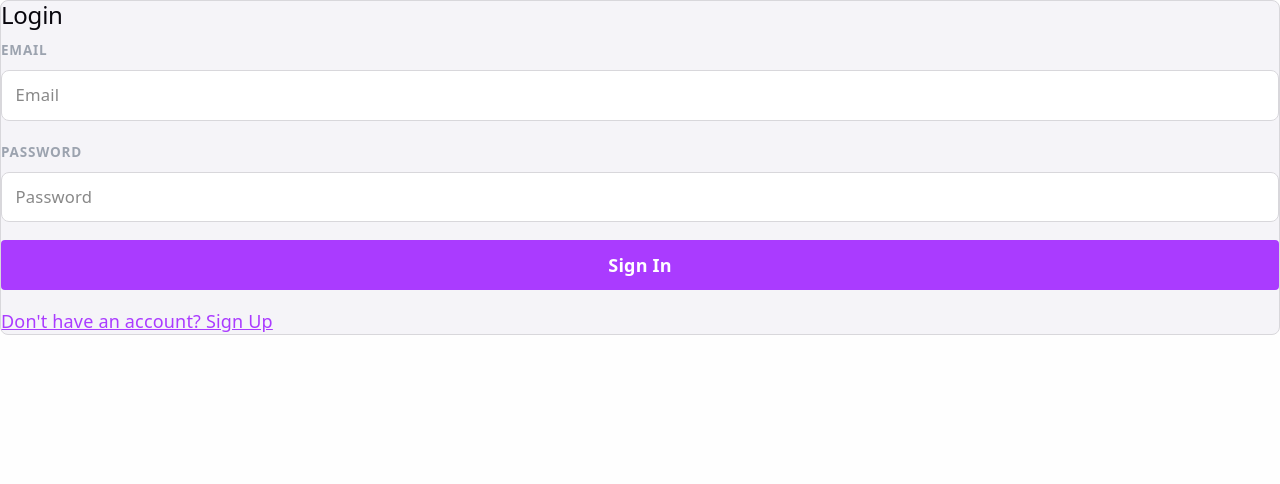
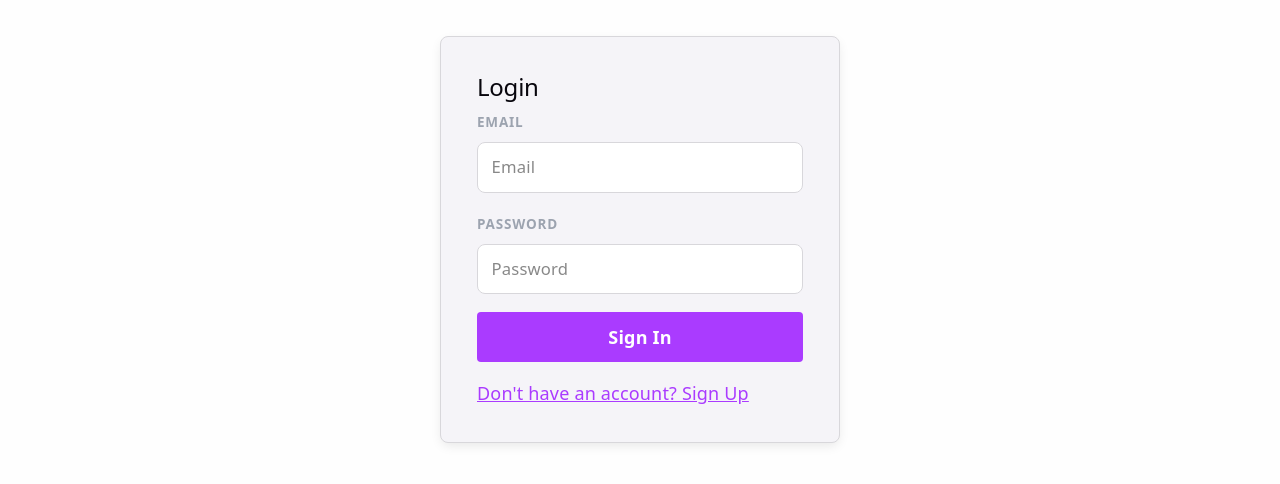
Before and after one commit to ChaoticBoredom/pwhl_pool, a React (Vite) app in the folder client/: page /login in a window 1280 px wide. Shown: the top 484 px of the page. Built offline with nearby package versions, Linux system fonts and the light colour scheme.

Commit message:
Delete old CSS classes, fix an oddity in TradeRequestsConfig

```diff
--- a/client/src/components/trade_requests/TradeRequestsConfig.jsx
+++ b/client/src/components/trade_requests/TradeRequestsConfig.jsx
@@ -55,7 +55,7 @@ export default function TradeRequestsConfig() {
       return res.json();
     },
     onSuccess: (_data, { status }) => {
-      add({ severity: "success", message: `Trade request${status === "approved" ? " approved" : " rejected"}.` });
+      add({ severity: "success", message: `Trade request ${status === "approved" ? "approved" : "rejected"}.` });
       queryClient.removeQueries({ queryKey: ["commissioner-trade-requests", poolId] });
     },
     onError: (err) => {
--- a/client/src/index.css
+++ b/client/src/index.css
@@ -39,8 +39,6 @@
   --shadow: rgba(0, 0, 0, 0.06) 0 2px 8px 0;
   --shadow-elevated: rgba(0, 0, 0, 0.1) 0 4px 12px -2px;
 
-  --input-bg: #1e1e1e;
-  --input-border: #444;
   --placeholder: #888;
 
   --warning-bg: rgba(245, 158, 11, 0.1);
@@ -212,16 +210,6 @@ code {
 
 .stack { display: flex; flex-direction: column; gap: 1rem; }
 
-.card {
-  max-width: 400px;
-  margin: 2rem auto;
-  padding: 2rem;
-  background: #121212;
-  border: 1px solid #333;
-  border-radius: var(--radius);
-  box-shadow: var(--shadow-elevated);
-}
-
 .panel {
   background: var(--card-bg);
   border: 1px solid var(--border);
@@ -240,6 +228,14 @@ code {
 .panel__header--split { justify-content: space-between; }
 .panel__header--gap { gap: 0.5rem; }
 .panel__header--gap-wrap { gap: 0.5rem; flex-wrap: wrap; }
+
+.auth-card {
+  width: 100%;
+  max-width: 400px;
+  margin: 2rem auto;
+  padding: 2rem;
+  box-shadow: var(--shadow-elevated);
+}
 
 .helper-text {
   color: var(--text-muted);
@@ -323,13 +319,6 @@ input {
 }
 
 input::placeholder { color: var(--placeholder); }
-
-.card input {
-  padding: 12px;
-  background-color: var(--input-bg);
-  border: 1px solid var(--input-border);
-  color: #fff;
-}
 
 .radio-option {
   display: flex;
```
